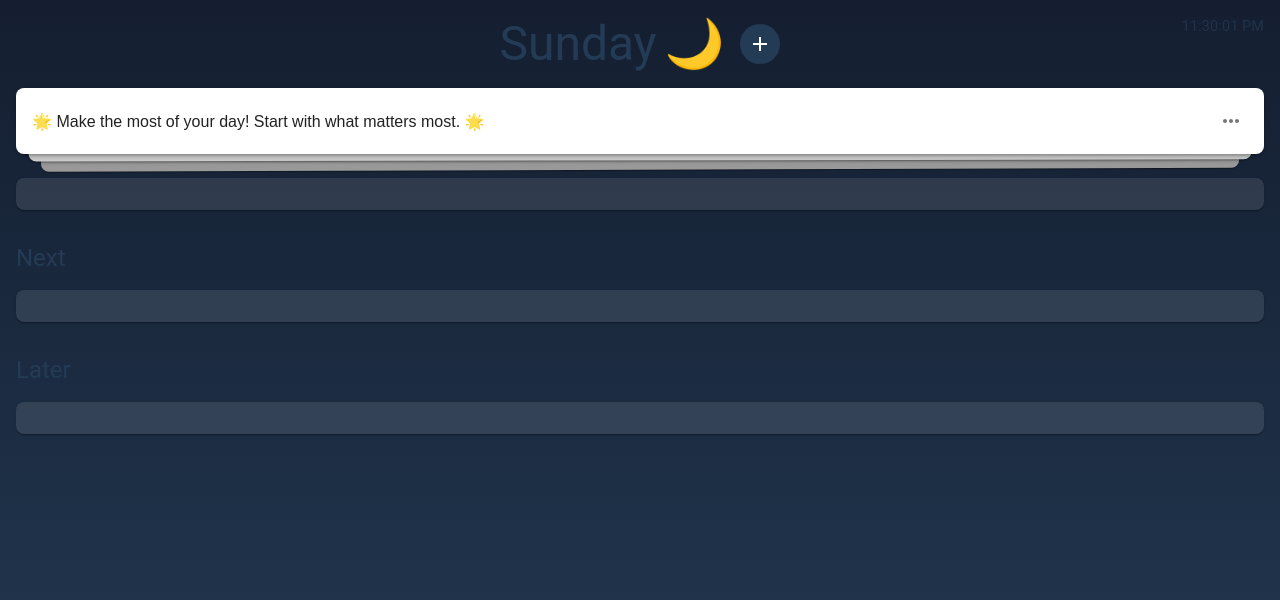
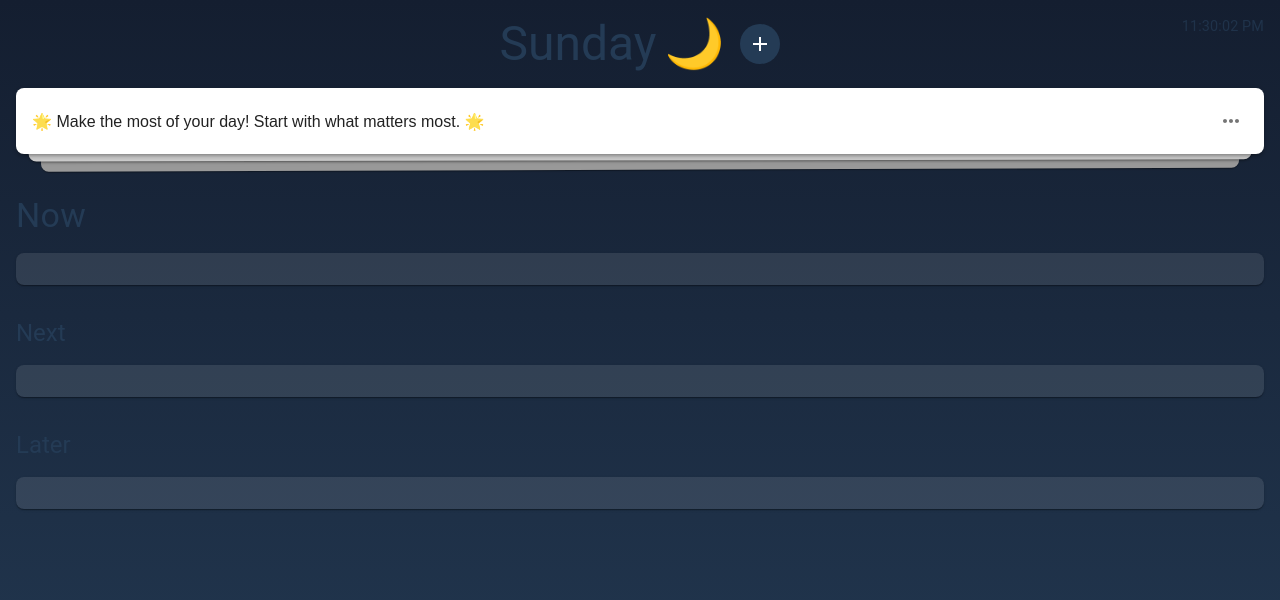
Before and after one commit to aaronbeall/todai, a React (Vite) app: page / in a window 1280 px wide. Shown: the top 600 px of the page. Built offline with nearby package versions, Linux system fonts and the light colour scheme; some icons are missing.

Commit message:
feat: Add spacer to ensure lists appear below the PaperStack

```diff
--- a/src/App.tsx
+++ b/src/App.tsx
@@ -212,6 +212,9 @@ function App() {
         ]}
       />
 
+      {/* Spacer to ensure lists appear below the PaperStack */}
+      <Box sx={{ height: 75 }} />
+
       <AddTodoDialog
         open={dialogOpen}
         onClose={handleDialogClose}
```
